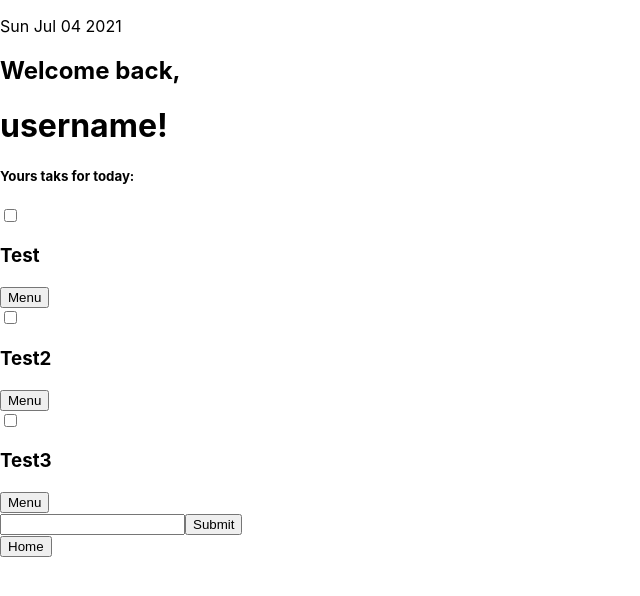
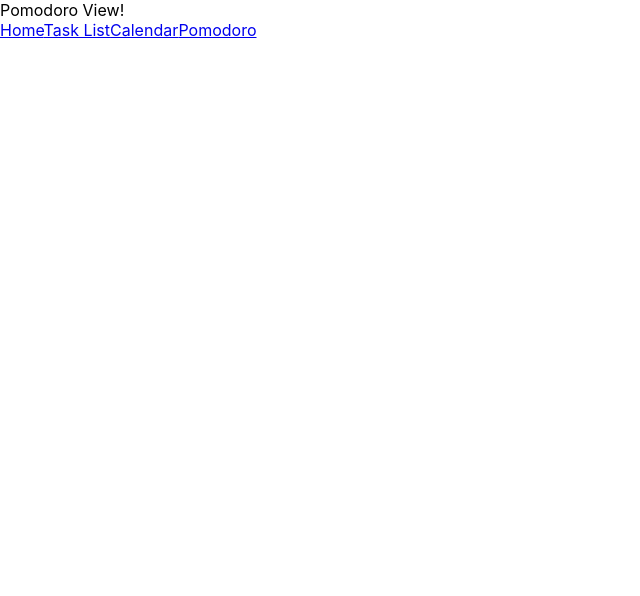
Before and after one commit to JakubMaslanka/Make-IT-Done, a React (Create React App) app: page /pomodoro in a window 1280 px wide. Shown: the top 596 px of the page, without its empty margins (0-640 px from the left). Built offline with nearby package versions, Linux system fonts and the light colour scheme.

Commit message:
Implement React Router Dom into project
    Add BrowserRouter class and Route's for individuals components.
    Create simple components, that return their name in the folder 'page
    s'
    Add custom nav links in Navigation component, that adds the
    "active" class to the currently viewed page

```diff
--- /dev/null
+++ b/src/App.js
@@ -0,0 +1,28 @@
+// eslint-disable-next-line
+import React from 'react';
+import {
+  BrowserRouter, Route, Switch,
+} from 'react-router-dom';
+import Navigation from './components/Navigation';
+import Home from './pages/Home';
+import Tasks from './pages/Tasks';
+import Calendar from './pages/Calendar';
+import Pomodoro from './pages/Pomodoro';
+// import NotFound from './pages/NotFound';
+
+function App() {
+  return (
+    <BrowserRouter>
+      <Switch>
+        <Route path="/" exact component={Home} />
+        <Route path="/tasks" component={Tasks} />
+        <Route path="/calendar" component={Calendar} />
+        <Route path="/pomodoro" component={Pomodoro} />
+        {/* <Route component={NotFound} /> - 404 error handler */}
+      </Switch>
+      <Navigation />
+    </BrowserRouter>
+  );
+}
+
+export default App;
--- a/src/components/App.js
+++ /dev/null
@@ -1,24 +0,0 @@
-import React from 'react';
-import { BrowserRouter } from 'react-router-dom';
-import TaskList from './TaskList';
-import Navigation from './Navigation';
-
-function App() {
-  const date = new Date();
-  return (
-    <BrowserRouter>
-      <div className="App">
-        <p>
-          {date.toDateString()}
-        </p>
-        <h2>Welcome back,</h2>
-        <h1>username!</h1>
-        <h5>Yours taks for today:</h5>
-        <TaskList />
-        <Navigation />
-      </div>
-    </BrowserRouter>
-  );
-}
-
-export default App;
--- a/src/components/Navigation.js
+++ b/src/components/Navigation.js
@@ -1,10 +1,35 @@
 import React from 'react';
+import { NavLink } from 'react-router-dom';
 
 function Navigation() {
   return (
-    <div className="Nav">
-      <button type="button">Home</button>
-    </div>
+    <>
+      <NavLink
+        to="/"
+        exact
+        activeClassName="active"
+      >
+        Home
+      </NavLink>
+      <NavLink
+        to="/tasks"
+        activeClassName="active"
+      >
+        Task List
+      </NavLink>
+      <NavLink
+        to="/calendar"
+        activeClassName="active"
+      >
+        Calendar
+      </NavLink>
+      <NavLink
+        to="/pomodoro"
+        activeClassName="active"
+      >
+        Pomodoro
+      </NavLink>
+    </>
   );
 }
 
--- a/src/index.js
+++ b/src/index.js
@@ -1,7 +1,7 @@
 import React from 'react';
 import ReactDOM from 'react-dom';
 import './index.css';
-import App from './components/App';
+import App from './App';
 
 ReactDOM.render(
   <React.StrictMode>
--- /dev/null
+++ b/src/pages/Calendar.js
@@ -0,0 +1,9 @@
+import React from 'react';
+
+const Calendar = () => (
+  <div>
+    Calendar View!
+  </div>
+);
+
+export default Calendar;
--- /dev/null
+++ b/src/pages/Home.js
@@ -0,0 +1,19 @@
+import React from 'react';
+import TaskList from '../components/TaskList';
+
+const date = new Date();
+const Home = () => (
+  <>
+    <div>
+      <p>
+        {date.toDateString()}
+      </p>
+      <h2>Welcome back,</h2>
+      <h1>username!</h1>
+      <h5>Yours taks for today:</h5>
+    </div>
+    <TaskList />
+  </>
+);
+
+export default Home;
--- /dev/null
+++ b/src/pages/NotFound.js
@@ -0,0 +1,9 @@
+import React from 'react';
+
+const NotFound = () => (
+  <div>
+    <h1>404 not found</h1>
+  </div>
+);
+
+export default NotFound;
--- /dev/null
+++ b/src/pages/Pomodoro.js
@@ -0,0 +1,9 @@
+import React from 'react';
+
+const Pomodoro = () => (
+  <div>
+    Pomodoro View!
+  </div>
+);
+
+export default Pomodoro;
--- /dev/null
+++ b/src/pages/Tasks.js
@@ -0,0 +1,9 @@
+import React from 'react';
+
+const Tasks = () => (
+  <div>
+    Tasks list View!
+  </div>
+);
+
+export default Tasks;
```
